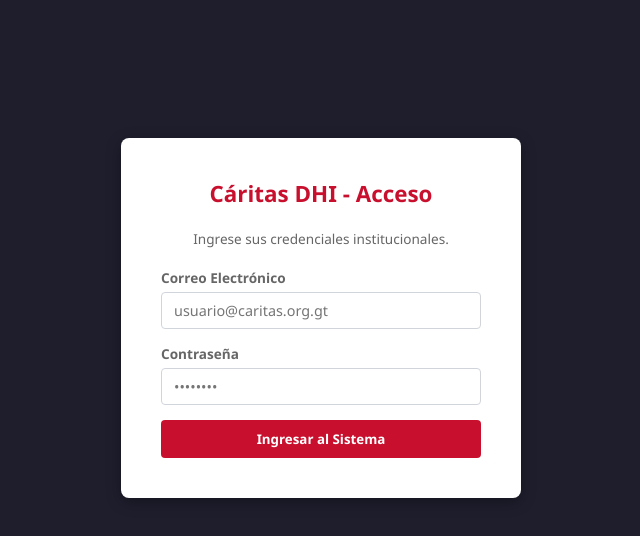
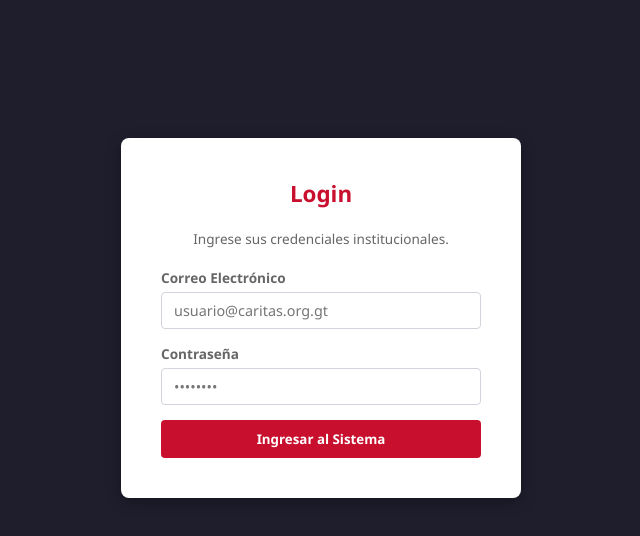
Before and after one commit to Sidae/sistema-caritas, a website: page index.html in a window 1280 px wide. Shown: the part 82-618 px from the top of the page, without its empty margins (319-959 px from the left). Drawn offline with Linux system fonts and the light colour scheme.

```diff
--- a/index.html
+++ b/index.html
@@ -2,7 +2,7 @@
 <html lang="es">
 <head>
     <meta charset="UTF-8">
-    <title>Sistema Integral de Gestión - Cáritas de Guatemala (DHI)</title>
+    <title>Sistema Integral de Gestión - Cáritas de Guatemala</title>
     <script src="https://cdnjs.cloudflare.com/ajax/libs/html2pdf.js/0.10.1/html2pdf.bundle.min.js"></script>
     <style>
         :root {
@@ -68,7 +68,7 @@
     <!-- PANTALLA DE LOGIN Y ACTIVACIÓN POR TOKEN -->
     <div id="login-overlay">
         <div class="login-card">
-            <h2>Cáritas DHI - Acceso</h2>
+            <h2>Login</h2>
             <p style="font-size: 0.85rem; color: var(--text-muted); margin-bottom: 20px;">Ingrese sus credenciales institucionales.</p>
             <form id="form-login" onsubmit="ejecutarLogin(event)">
                 <div class="form-group" style="margin-bottom: 15px; text-align: left;">
@@ -93,7 +93,7 @@
         <div>
             <div class="sidebar-header">
                 <img id="sidebar-logo-img" src="" style="height: 40px; display: none; margin: 0 auto 5px auto; object-fit: contain;">
-                <h2 id="sidebar-brand-text">CÁRITAS DHI</h2>
+                <h2 id="sidebar-brand-text">CÁRITAS DE GUATEMALA</h2>
                 <small id="sidebar-rol-txt" style="font-size: 0.75rem; color: #aaa;">Oficina Nacional</small>
             </div>
             <ul class="sidebar-menu" id="menu-lateral">
```
